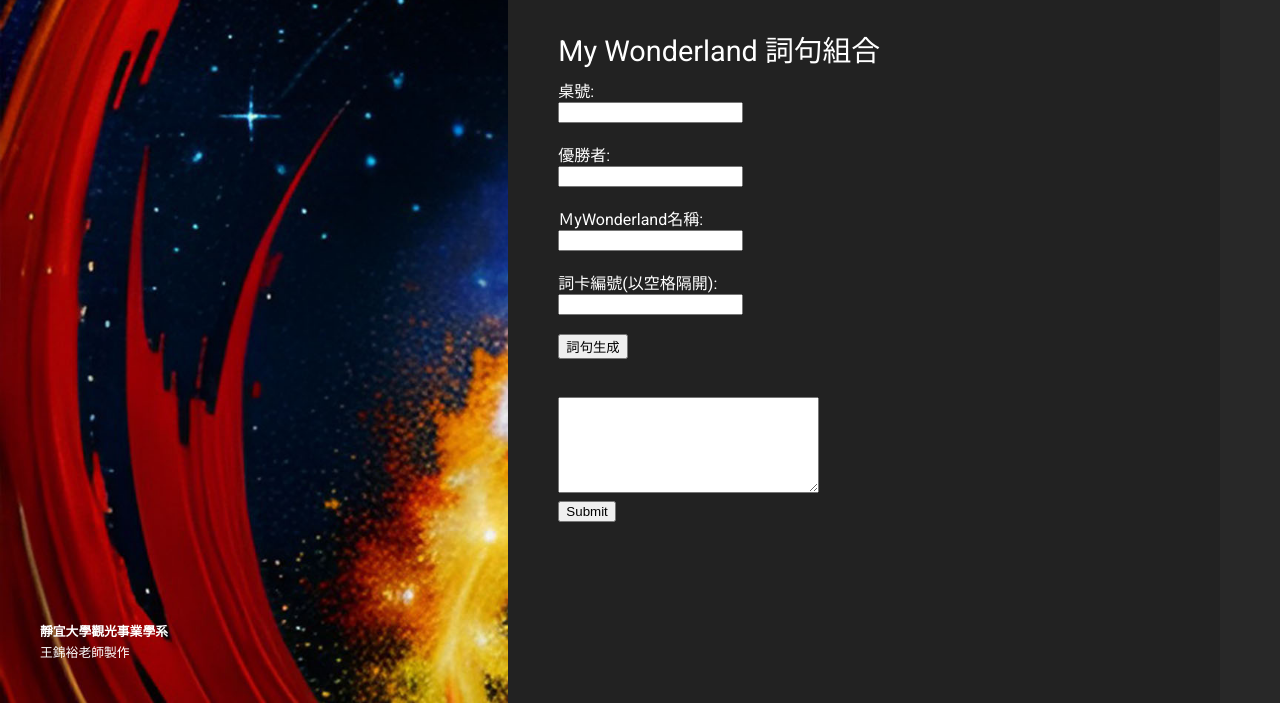
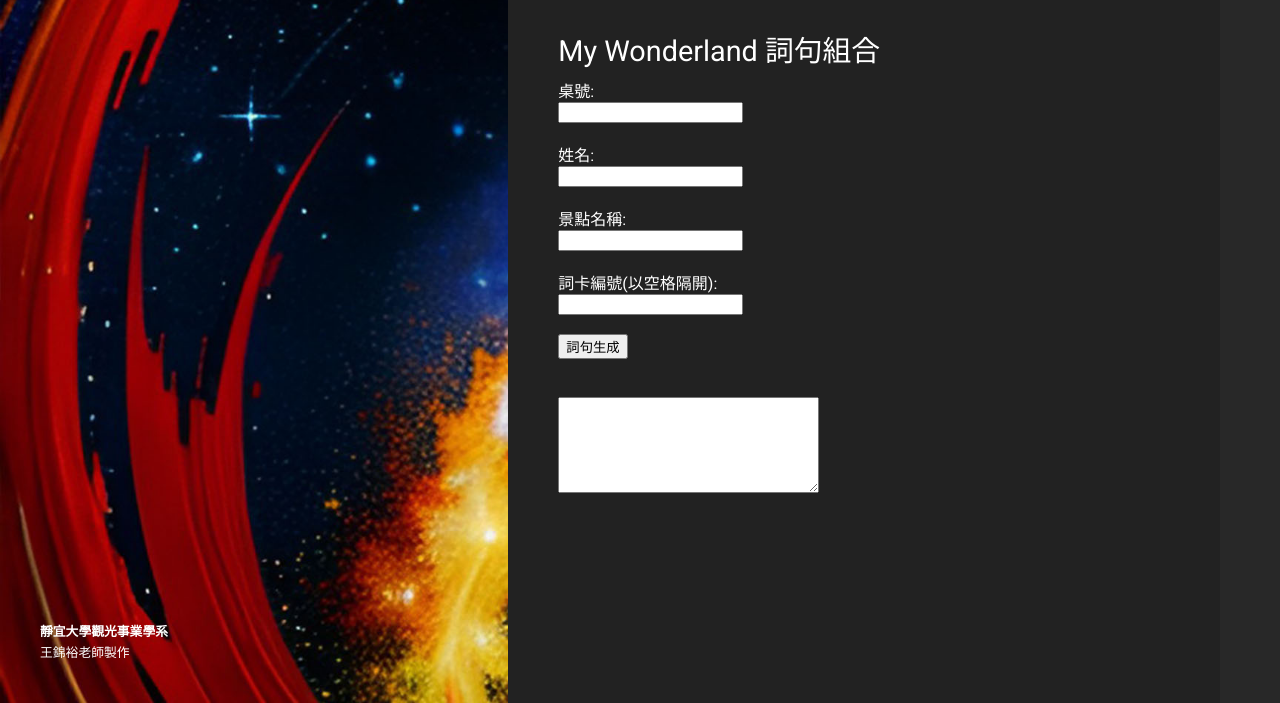
Before and after one commit to chinyu-wang/mywonderland, a plain HTML site: page index.html in a window 1280 px wide. Shown: the part 97-800 px from the top of the page. Drawn offline with Linux system fonts and the light colour scheme.

Commit message:
Add files via upload

```diff
--- a/index.html
+++ b/index.html
@@ -35,11 +35,11 @@
                     <input type="text" id="tid">
                     <br>
                     <br>
-                    <label for="userid">優勝者:<br></label>
+                    <label for="userid">姓名:<br></label>
                     <input type="text" id="userid">
                     <br>
                     <br>
-                    <label for="attraction">ＭyWonderland名稱:<br></label>
+                    <label for="attraction">景點名稱:<br></label>
                     <input type="text" id="attraction">
                     <br>
                     <br>
@@ -57,7 +57,9 @@
                   <textarea rows="6" cols="30" name="msg" id="msg"></textarea><br>
 
 
+                  <!--
                   <input type="submit" />
+                  -->
                 </form>
               </div>
 
```
